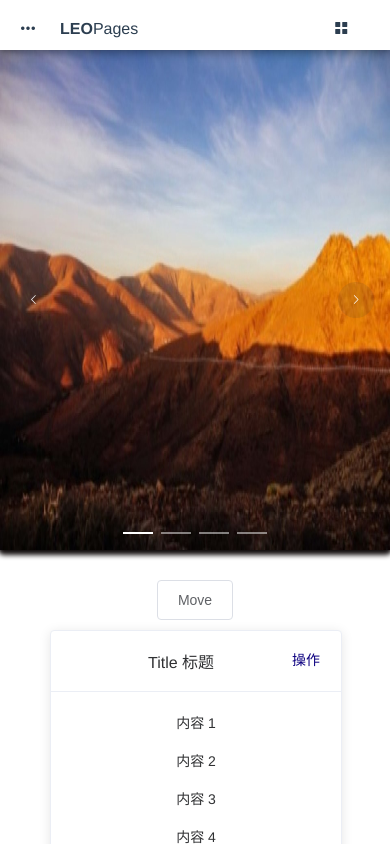
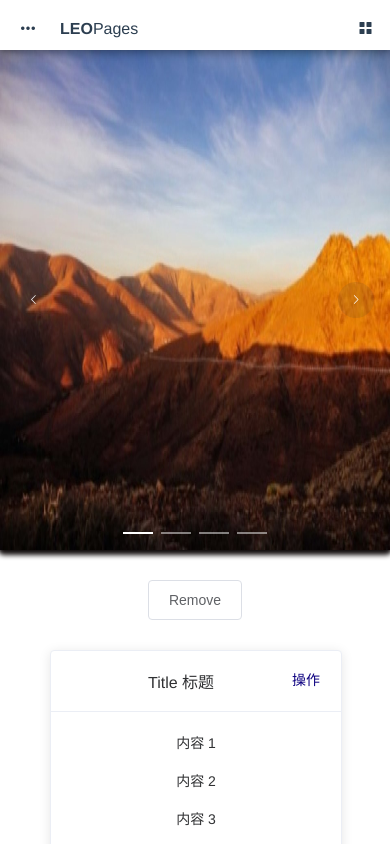
Before and after one commit to LeoooY/LeoPages, a Vue app: page /#/ in a window 390 px wide. Built offline with nearby package versions, Linux system fonts and the light colour scheme.

Commit message:
add nav menu in mobile and update readme

```diff
--- a/src/App.vue
+++ b/src/App.vue
@@ -11,7 +11,7 @@
 </template>
 
 <script>
-  import myNav from './components/myNav.vue'
+  import myNav from './components/NavBar/myNav.vue'
 
   export default {
     name: 'app',
--- /dev/null
+++ b/src/components/NavBar/mobileMenu.vue
@@ -0,0 +1,30 @@
+<template>
+    <div id='mobileMenu' v-if="showMenu">
+
+    </div>
+</template>
+
+<script>
+export default {
+    name: 'mobileMenu',
+    props: ["showMenu"],
+    created () {
+        console.log(this.showMenu);
+    },
+    updated () {
+        console.log(this.showMenu);
+    }
+}
+</script>
+
+<style scoped>
+#mobileMenu{
+    position: fixed;
+    height: 150px;
+    width: 150px;
+    background: #fff;
+    z-index:999;
+    top:50px;
+    right: 0%;
+}
+</style>
--- a/src/components/myNav.vue
+++ b/src/components/NavBar/myNav.vue
@@ -45,9 +45,13 @@
                     </el-menu>
                 </el-col>
 
-                <el-col class="el-icon-menu hidden-lg-only" id="mobileMenu" :span="6">
+                <el-col class=" hidden-lg-only"
+                        id="mobileMenu"
+                        :span="5" :push="2"
+                         >
+                        <span class="el-icon-menu" @click="showMenu = ! showMenu"></span>
+                </el-col>
 
-                </el-col>
             </el-row>
         </div>
 
@@ -58,6 +62,7 @@
             <div id="Drawer" v-if="showDrawer" :span="8"></div>
         </transition>
 
+        <mobileMenu :showMenu="showMenu" ></mobileMenu>
 
     </div>
 
@@ -66,7 +71,7 @@
 
 <script>
     import 'element-ui/lib/theme-chalk/display.css'
-
+    import mobileMenu from './mobileMenu.vue'
 
     export default {
         name: 'myNav',
@@ -74,11 +79,19 @@
             return {
                 showDrawer: false,
                 activeIndex: '',
+                showMenu:false,
             }
         },
+        components: {
+            mobileMenu,
+        },
+        methods: {
+            // showMenu(){
 
-        methods: {
+            //     console.log('点击');
+            // },
             changeShowDrawer() {
+
                 console.log("mask")
                 this.showDrawer = !this.showDrawer;
             },
--- a/src/views/Home.vue
+++ b/src/views/Home.vue
@@ -1,7 +1,7 @@
 <template>
   <div class="home">
     <div  id="home-pic" >
-      <el-carousel interval="7000" trigger="click" arrow="always" height="500px">
+      <el-carousel :interval="7000" trigger="click" arrow="always" height="500px">
         <el-carousel-item  :key="1">
           <img alt="HomePic"  width="100%" height="500px" src="../assets/tinified/arid-barren-daylight.jpg">
         </el-carousel-item>
@@ -19,7 +19,7 @@
 
 
 
-    <el-button @click="showBox = !showBox">Move</el-button>
+    <el-button @click="showBox = !showBox">Remove</el-button>
     <transition name="showBox" mode="out-in">
       <el-row style="margin: 0 45px 20px 45px" :gutter="10" id="box-two" v-if="showBox">
         <el-col :span="12" :xs="24" >
@@ -62,7 +62,7 @@
     </el-row>
 
     <el-row id="footer" style="background: rgb(54, 50, 50);height: 300px; padding: 0;margin: 0;color: #FFF;">
-        <p><strong>This is a Footer</strong></p>
+        <p><strong>到底啦</strong></p>
     </el-row>
   </div>
 </template>
@@ -75,7 +75,7 @@
     name: 'home',
     data() {
       return {
-        showBox:false,
+        showBox:true,
       }
     },
     components: {
```
Also changed, not shown: 1 other file (tests, documents, lock files or other folders).
